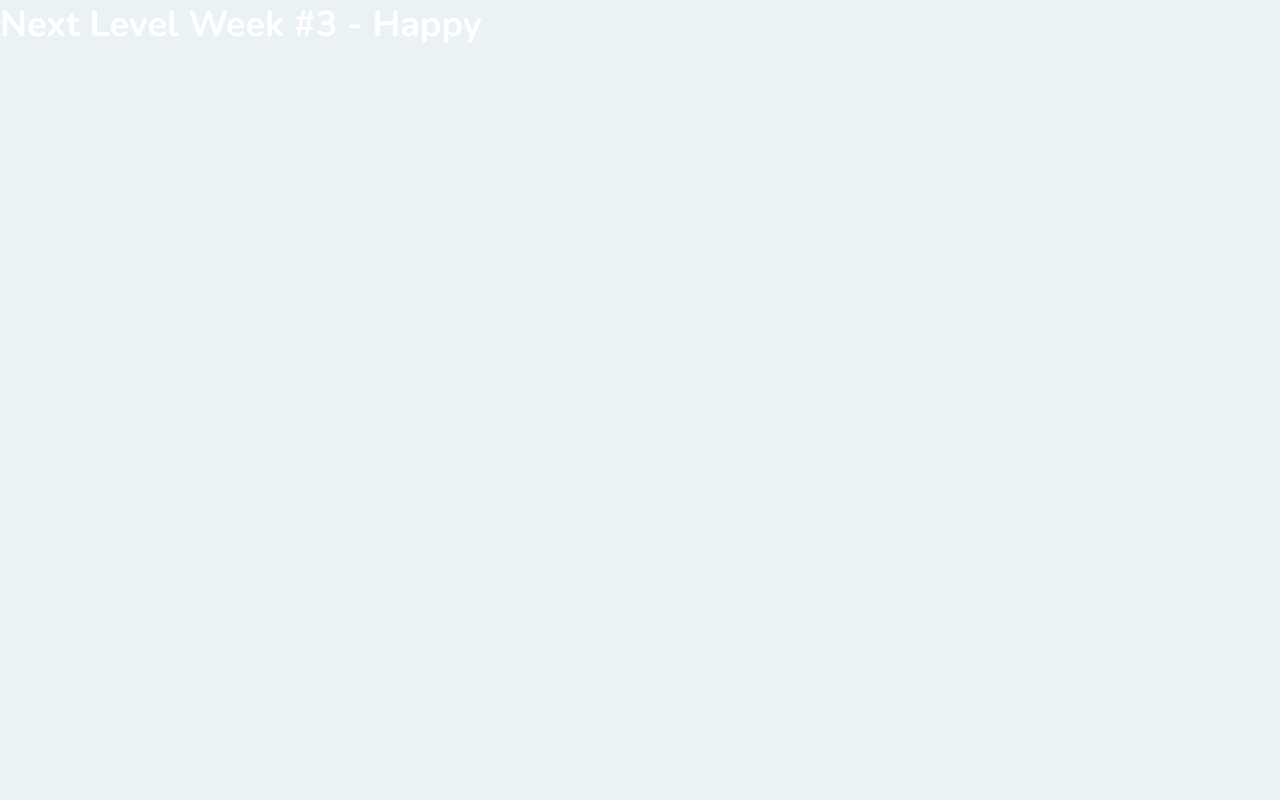
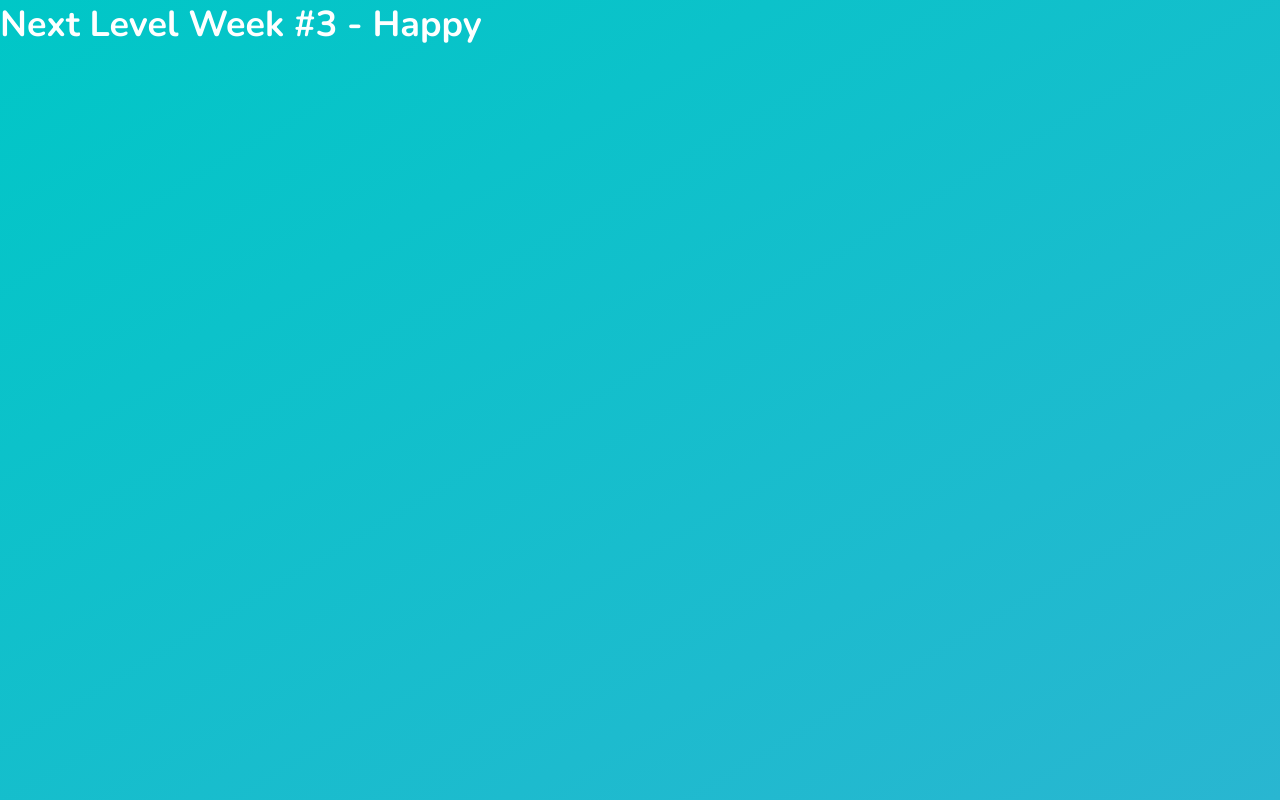
Before and after one commit to Snahier/Happy, a React (Create React App) app in the folder web/: page / in a window 1280 px wide. Built offline with nearby package versions, Linux system fonts and the light colour scheme.

Commit message:
Add page background

```diff
--- a/web/src/App.tsx
+++ b/web/src/App.tsx
@@ -1,12 +1,13 @@
 import React from "react"
 import { GlobalStyles } from "./styles/GlobalStyles"
+import { PageLandingContainer } from "./styles/pages/landing"
 
 function App() {
   return (
-    <div className="App">
+    <PageLandingContainer>
       <h1>Next Level Week #3 - Happy</h1>
       <GlobalStyles />
-    </div>
+    </PageLandingContainer>
   )
 }
 
--- /dev/null
+++ b/web/src/styles/pages/landing.ts
@@ -0,0 +1,7 @@
+import styled from "styled-components"
+
+export const PageLandingContainer = styled.div`
+  width: 100vw;
+  height: 100vh;
+  background: linear-gradient(329.54deg, #29b6d1 0%, #00c7c7 100%);
+`
```
